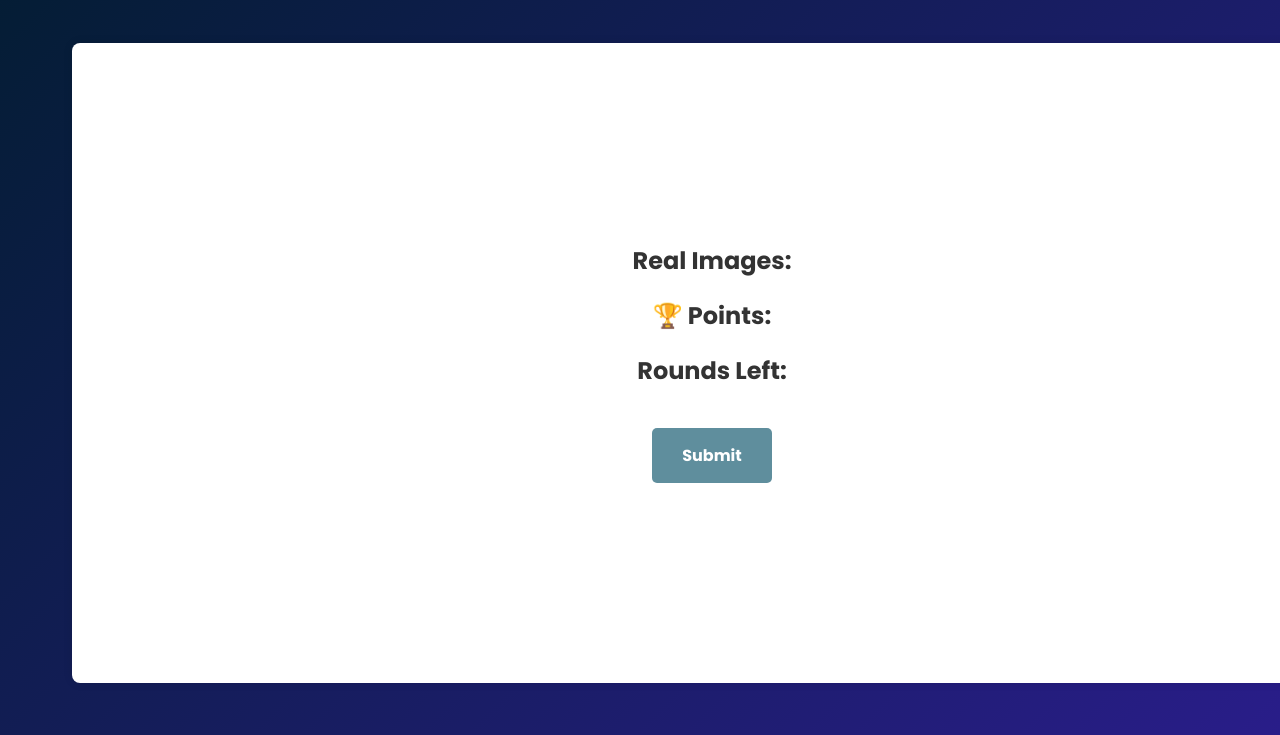
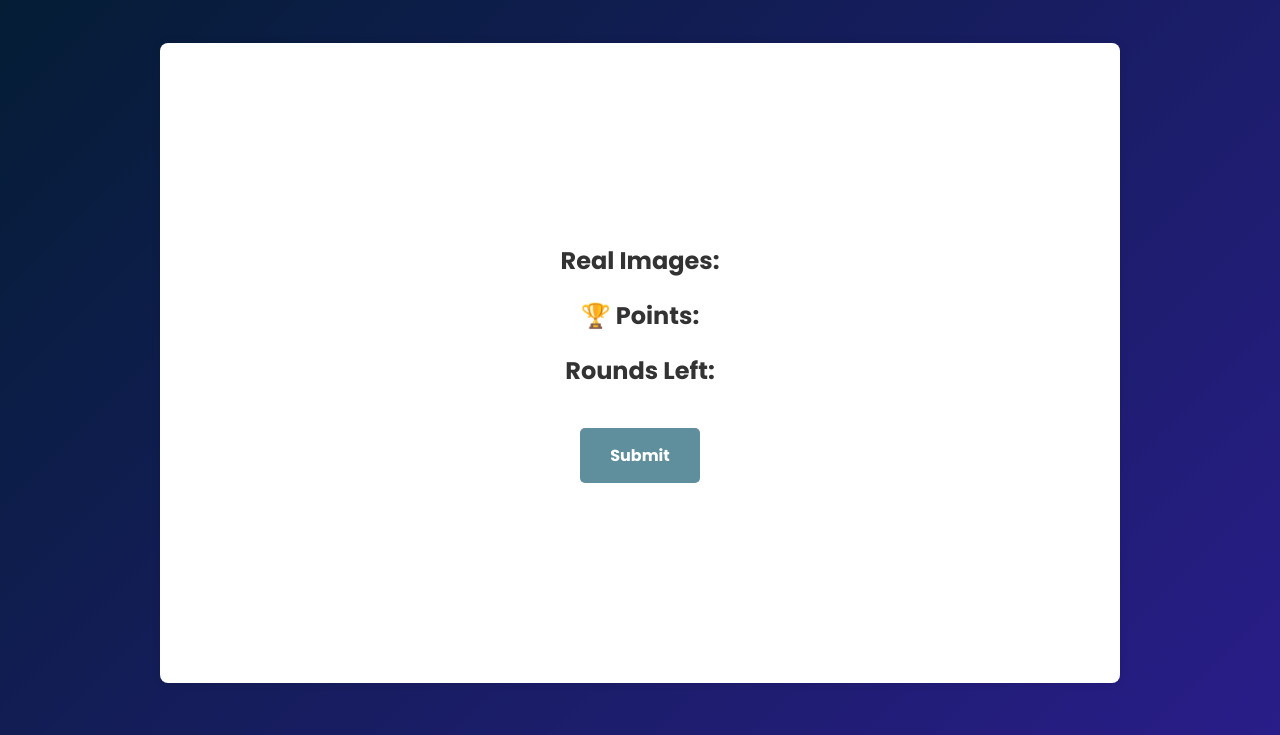
Before and after one commit to mm-zb/ichack25, a Flask app: template src/templates/match-game.html in a window 1280 px wide; the page is wider, and only the part inside the window is pictured. Shown: the part 73-808 px from the top of that part. Run offline with Flask 3, Linux system fonts and the light colour scheme; the template is opened without the code that fills it, so the values that code supplies are empty; some web fonts are replaced.

Commit message:
webapp at submission

```diff
--- a/src/templates/match-game.html
+++ b/src/templates/match-game.html
@@ -20,7 +20,7 @@
             padding: 10px;
             border-radius: 8px; /* Rounded corners */
             box-shadow: 0 0 10px rgba(0, 0, 0, 0.1); /* Subtle shadow */
-            width: 100vw; /* Full viewport width */
+            width: 75vw; /* Full viewport width */
             text-align: center;
             display: flex;
             flex-direction: column;
@@ -211,7 +211,7 @@
             let correctCount = selectedImages.filter(img => correctImages.includes(img)).length;
             let incorrectCount = selectedImages.length - correctCount;
             points += (correctCount) * 15;
-            alert(`Correct: ${correctCount}, Incorrect: ${incorrectCount}`);
+            // (`Correct: ${correctCount}, Incorrect: ${incorrectCount}`);
             document.getElementById("submit-button").style.display = "none";
             showCorrect();
         }
```
Also changed, not shown: src/templates/play_untimed_test.html (+13 -17 lines), instance/school.db (added).
